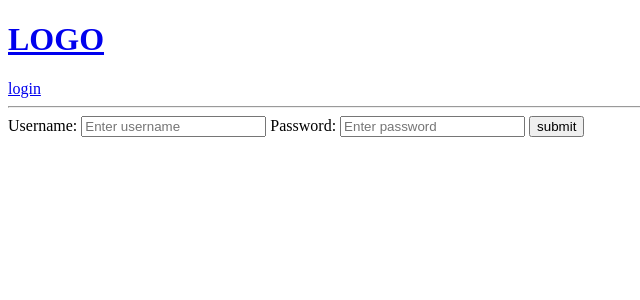
After one commit to elkarfi/risk_management, a Django app: page /login/ in a window 1280 px wide. The commit adds this page. Shown: the top 300 px of the page, without its empty margins (0-640 px from the left). Run offline with Django 4.2, Linux system fonts and the light colour scheme.

Commit message:
second commit

```diff
--- /dev/null
+++ b/risk_management/templates/risk_management/login.html
@@ -0,0 +1,28 @@
+{% extends 'main.html' %}
+
+{% block content %}
+
+<div>
+
+
+<form method="post" action="">
+    {% csrf_token %}
+
+<label >Username:</label>
+<input type="text" name="username" placeholder="Enter username">
+
+
+<label >Password:</label>
+<input type="password" name="password" placeholder="Enter password">
+
+
+<input type="submit" value="submit">
+
+</form>
+
+
+</div>
+
+
+
+{% endblock content%}
--- a/risk_management/urls.py
+++ b/risk_management/urls.py
@@ -3,7 +3,10 @@ from . import views
 
 urlpatterns = [
 
-  path('', views.home, name="home"),
+  path('', views.welcome, name="welcome"),
+  path('login/', views.login_page, name="login"),
+  path('logout/',views.logout_employee, name="logout"),
+  path('home/', views.home, name="home"),
   path('create-risk', views.create_risk, name="create-risk"),
   path('update_risk/<str:pk>/', views.update_risk, name="update_risk"),
   path('delete_risk/<str:pk>/', views.delete_risk, name="delete_risk"),
@@ -16,8 +19,4 @@ urlpatterns = [
   path('view_employee/<str:pk>/', views.view_employee, name="view_employee"),
 
 
-
-
-
-
 ]
--- a/risk_management/views.py
+++ b/risk_management/views.py
@@ -2,11 +2,22 @@ from django.shortcuts import render, redirect
 from django.http import HttpResponse
 from .forms import RiskForm, DepartmentForm, EmployeeForm
 from .models import Risk, Department, Employee
+from django.contrib.auth.models import User
+from django.contrib import messages
+from django.contrib.auth import login, logout, authenticate
+from django.contrib.auth.decorators import login_required
 
 
 
 # Create your views here.
 
+def welcome(request):
+      context={}
+      return render(request, 'risk_management/welcome.html', context)
+
+
+
+@login_required(login_url="welcome")
 def home(request):
      risks = Risk.objects.all()
      total_risk = Risk.objects.count()
@@ -34,6 +45,9 @@ def home(request):
      return render(request, 'risk_management/home.html', context)
 
 
+
+
+@login_required(login_url="welcome")
 def create_risk(request):
      form =RiskForm()
 
@@ -49,6 +63,7 @@ def create_risk(request):
 
 
 
+@login_required(login_url="welcome")
 def update_risk(request, pk):
 
      risk = Risk.objects.get(id=pk)
@@ -66,6 +81,7 @@ def update_risk(request, pk):
 
 
 
+@login_required(login_url="welcome")
 def delete_risk(request, pk):
      risk = Risk.objects.get(id=pk)
 
@@ -77,6 +93,9 @@ def delete_risk(request, pk):
      return render(request,'risk_management/delete.html',{'obj':risk} )
 
 
+
+
+@login_required(login_url="welcome")
 def view_risk(request, pk):
 
      risk = Risk.objects.get(id=pk)
@@ -85,7 +104,7 @@ def view_risk(request, pk):
 
 
 
-
+@login_required(login_url="welcome")
 def create_department(request):
      form =DepartmentForm()
 
@@ -102,6 +121,7 @@ def create_department(request):
 
 
 
+@login_required(login_url="welcome")
 def delete_department(request, pk):
      department = Department.objects.get(id=pk)
 
@@ -116,6 +136,7 @@ def delete_department(request, pk):
 
 
 
+@login_required(login_url="welcome")
 def create_employee(request):
      form =EmployeeForm()
 
@@ -130,7 +151,7 @@ def create_employee(request):
      return render(request,'risk_management/form.html', context )
 
 
-
+@login_required(login_url="welcome")
 def update_employee(request, pk):
 
      employee = Employee.objects.get(id=pk)
@@ -149,7 +170,7 @@ def update_employee(request, pk):
 
 
 
-
+@login_required(login_url="welcome")
 def delete_employee(request, pk):
      employee = Employee.objects.get(id=pk)
 
@@ -162,8 +183,51 @@ def delete_employee(request, pk):
 
 
 
+@login_required(login_url="welcome")
 def view_employee(request, pk):
 
      employee = Employee.objects.get(id=pk)
 
      return render(request,'risk_management/view.html',{'obj':employee, 'id':"im employee"} )
+
+
+
+
+
+def login_page(request):
+
+     if request.user.is_authenticated:
+           return redirect('home')
+
+
+
+     if request.method == 'POST':
+           username= request.POST.get('username')
+           password= request.POST.get('password')
+
+           try:
+
+               user = User.objects.get(username=username)
+
+           except:
+
+               messages.error(request, 'User does not exist')
+
+
+           user = authenticate(request, username=username, password=password)
+
+           if user is not None:
+               login(request, user)
+               messages.success(request, "You have successfully Logged In.")
+               return redirect('home')
+           else:
+               messages.error(request, 'Username OR password does not exit')
+
+     context = {}
+     return render(request,'risk_management/login.html',context )
+
+
+
+def logout_employee(request):
+          logout(request)
+          return redirect('welcome')
--- a/templates/main.html
+++ b/templates/main.html
@@ -10,11 +10,21 @@
 
 <body>
 
-  <a href="/">
+  <a href="{% url 'home'  %}">
 
     <h1>LOGO</h1>
 
   </a>
+
+  {% if request.user.is_authenticated %}
+
+  <a href=" {% url 'logout'  %} ">logout</a>
+
+  {% else %}
+
+  <a href=" {% url 'login'  %} ">login</a>
+
+  {% endif %}
 
   <hr>
 
```
Also changed, not shown: risk_management/templates/risk_management/welcome.html (added, +13 -0 lines), db.sqlite3, risk_management/forms.py (line endings or trailing spaces).
